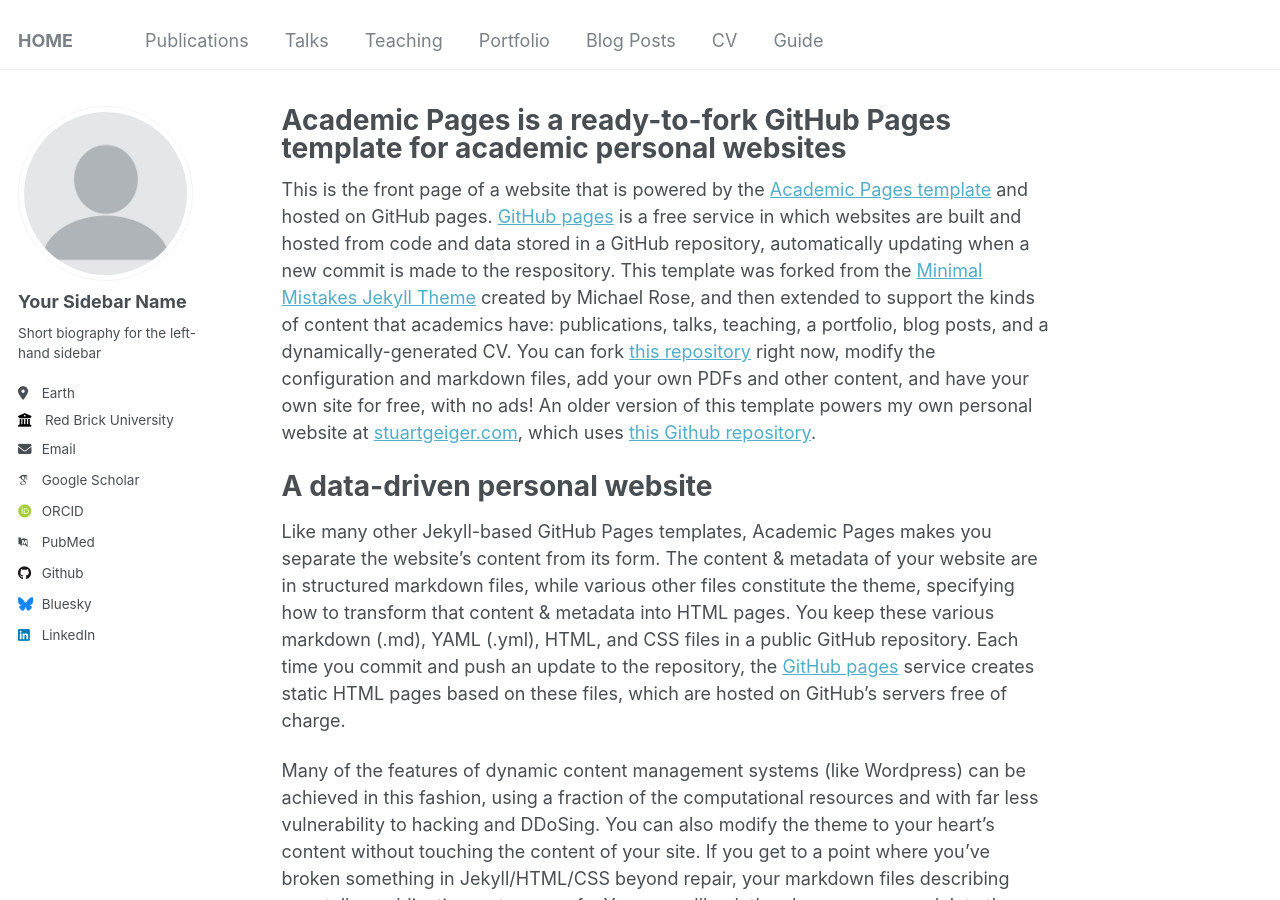
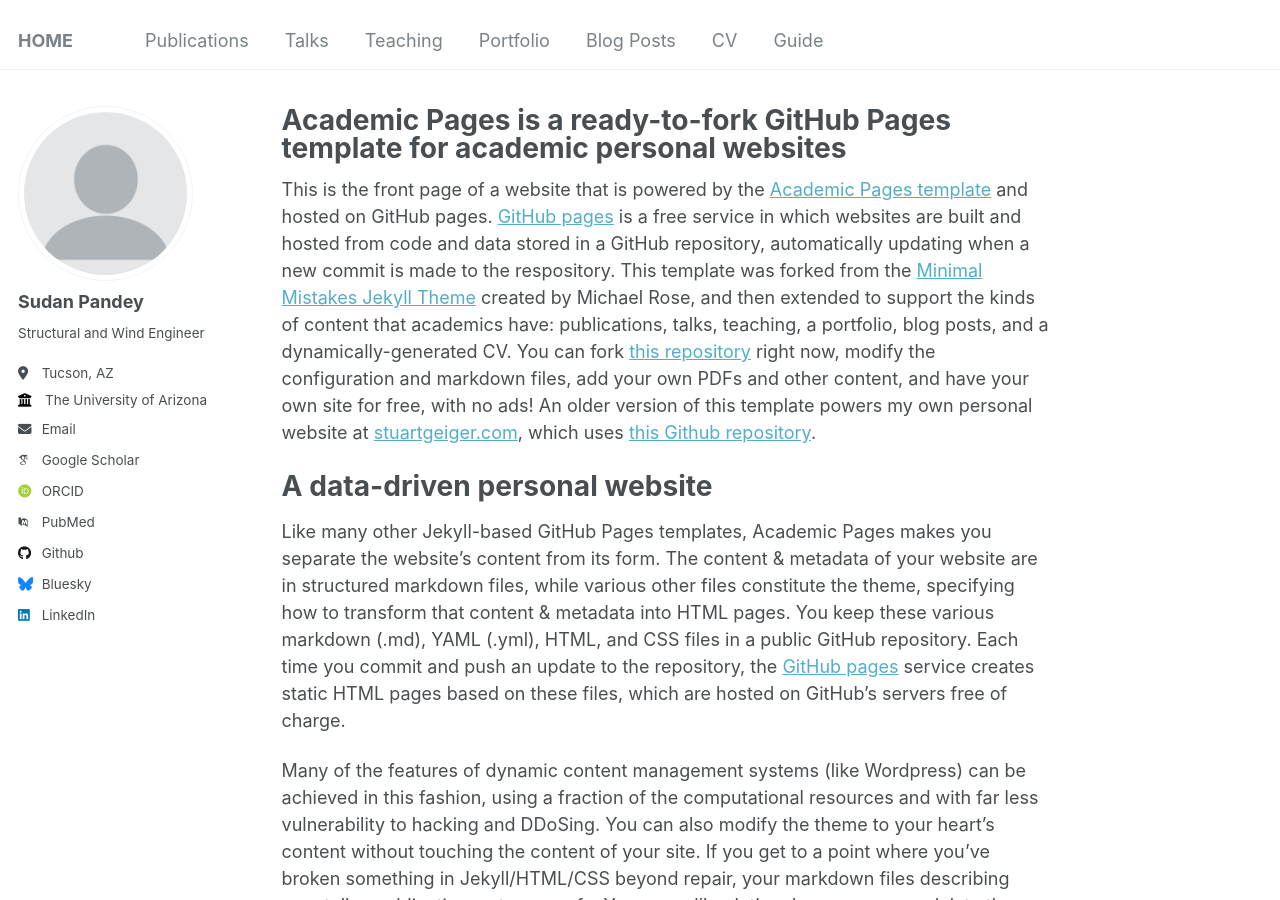
Before and after one commit to pdy-sdn/pandeysudan.github.io, a Jekyll site: the page built from _pages/about.md, in a window 1280 px wide and 900 px high. Built offline with Jekyll 4.4.1, drawn with Linux system fonts in a browser that asks for light colours; some web fonts are replaced.

Commit message:
Update _config.yml

```diff
--- a/_config.yml
+++ b/_config.yml
@@ -22,11 +22,11 @@ repository               : "academicpages/academicpages.github.io"
 author:
   # Biographic information
   avatar           : "profile.png"
-  name             : "Your Sidebar Name"
+  name             : "Sudan Pandey"
   pronouns         : # example: "she/her"
-  bio              : "Short biography for the left-hand sidebar"
-  location         : "Earth"
-  employer         : "Red Brick University"
+  bio              : "Structural and Wind Engineer"
+  location         : "Tucson, AZ"
+  employer         : "The University of Arizona"
   uri              : # URL
   email            : "pandeysudan@arizona.edu"
 
```
